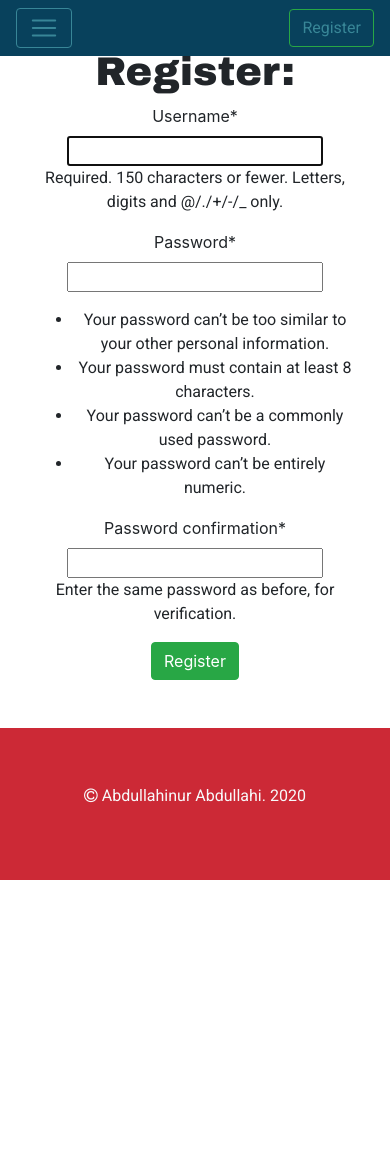
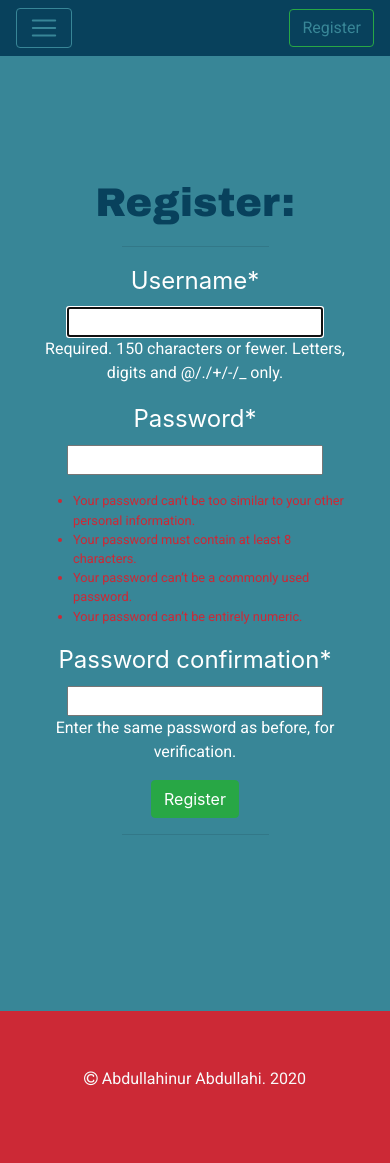
Before and after one commit to SandyAbdullahi/django-todo, a Django app: page /register/ in a window 390 px wide. Before the commit the page ends 880 px from the top, so only its background shows below. Run offline with Django 3.2, Linux system fonts and the light colour scheme; parts of the project's set-up code (start-up, migrations or seed data) failed here and were passed over; some libraries are stand-ins or nearby versions.

Commit message:
finish styling for mobile registration view

```diff
--- a/static/css/styles.css
+++ b/static/css/styles.css
@@ -33,6 +33,8 @@ base colors:
 
 
 
+/* NAVBAR */
+
 .my-nav-style {
     background-color: #08415C;
 }
@@ -62,6 +64,8 @@ base colors:
 }
 
 
+/* LANDING PAGE */
+
 
 .landing {
     background: url('../img/payton-tuttle-5wb5-FhQ0M8-unsplash.jpg') no-repeat center;
@@ -90,6 +94,37 @@ base colors:
     border: 1px solid #CC2936 !important;;
     background-color:  #CC2936 !important;
 }
+
+
+/* REGISTER */
+
+.register {
+    background-color: #388697;
+    padding: 7rem 0rem;
+}
+
+.register h1 {
+    margin: 1.2rem;
+    color: #08415C;
+}
+
+
+
+.register form {
+    color: #ffffff;
+}
+
+.register form label {
+    font-size: 1.5rem !important;
+}
+
+.register form ul {
+    font-size: 0.8rem;
+    color: #CC2936;
+    text-align: left !important;
+}
+
+
 
 
 
--- a/templates/registration/sign_up.html
+++ b/templates/registration/sign_up.html
@@ -3,14 +3,18 @@
 {% load crispy_forms_tags %}
 
 {% block content %}
+<div class="register">
     <div class="container p-5">
         <h1 class="text-center">Register:</h1>
+        <hr class="w-50 mx-auto">
          <div class="row justify-content-center">
-        <form method="POST" class="text-center">
+             <form method="POST" class="text-center" novalidate>
                  {% csrf_token %}
                  {{ form|crispy }}
                  <button type="submit" class="btn btn-success">Register</button>
              </form>
          </div>
+         <hr class="w-50 mx-auto">
+     </div>
 </div>
 {% endblock  %}
```
Lines whose indentation alone changed are shown as unchanged.
